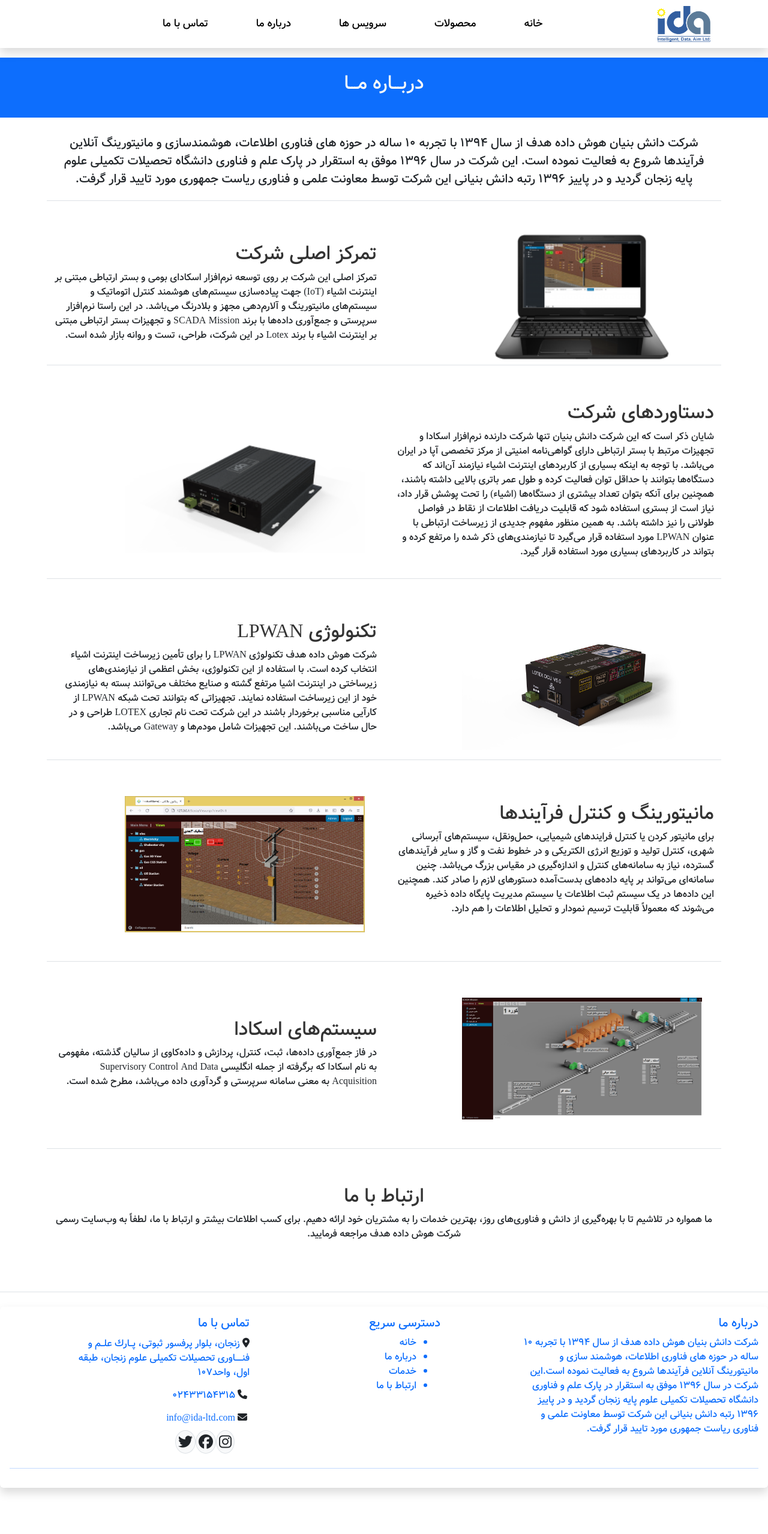
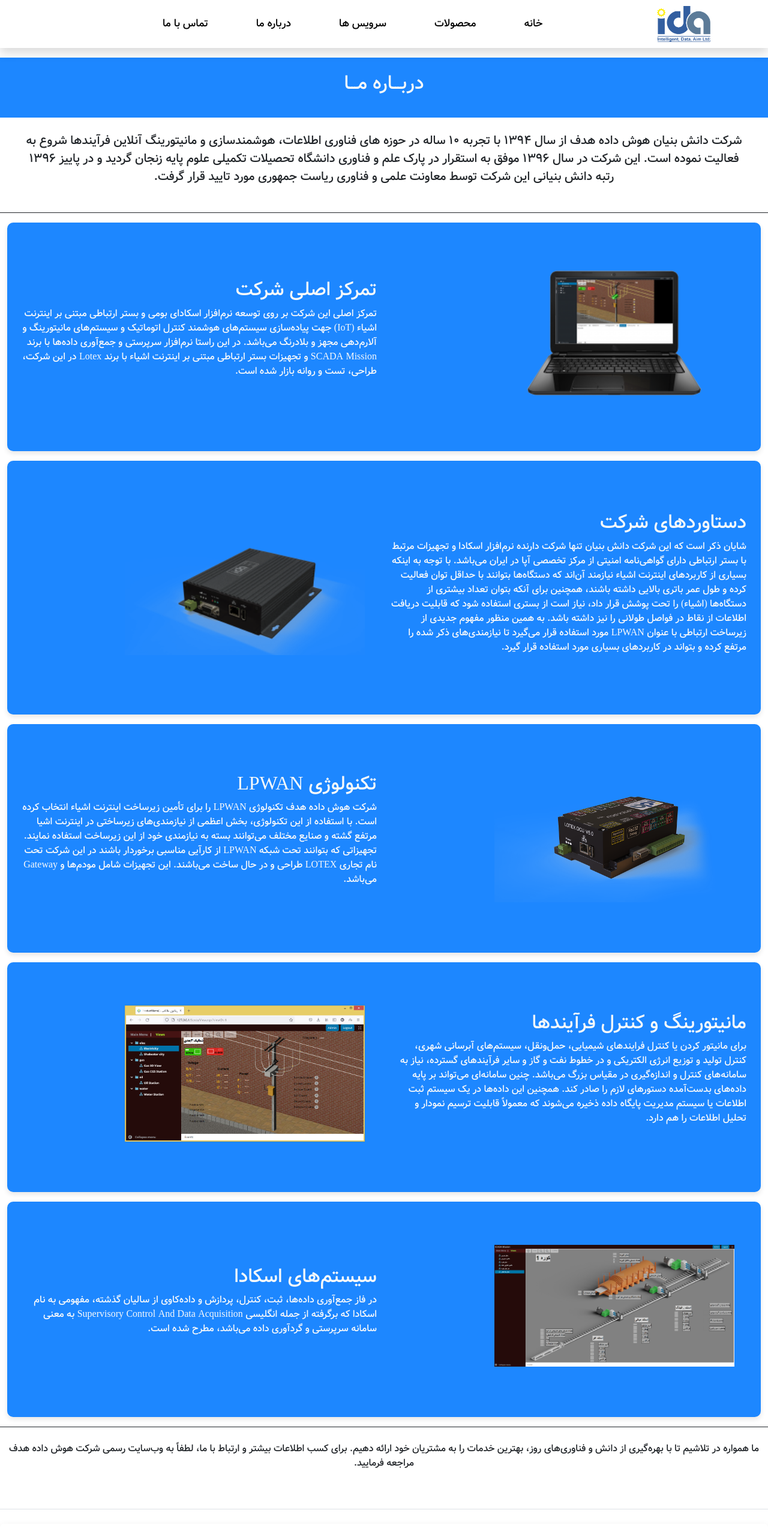
Before and after one commit to cactus1386/website-IDA, a React (Create React App) app in the folder frontend/: page /about in a window 1280 px wide. Shown: the top 2557 px of the page at 60% size. Before the commit the page ends 2504 px from the top, so only its background shows below. Built offline with nearby package versions, Linux system fonts and the light colour scheme.

Commit message:
ContactUs Improved

```diff
--- a/frontend/src/Components/About.js
+++ b/frontend/src/Components/About.js
@@ -1,6 +1,7 @@
 import React from 'react';
 import 'bootstrap/dist/css/bootstrap.min.css';
 import '../CSS/About.css';
+import '../CSS/General.css';
 import img1 from '../Assets/IDA.png'; // تصویر جایگزین برای محصولات
 import img2 from '../Assets/SCADA-Web-UI.png';
 import img3 from '../Assets/hmi-steel-1.png';
@@ -13,79 +14,100 @@ import plc from '../Assets/plc.png';
 const AboutUs = () => {
     return (<>
         <div class="pt-3">
-            <div class="col-md-12 bg-primary fontv " style={{ height: '100px' }}>
+            <div class="col-md-12 bg-blue fontv " style={{ height: '100px' }}>
                 <div class="d-flex justify-content-center pt-4">
                     <h2 class="text-light fontv">دربـــاره مـــا</h2>
                 </div>
             </div>
         </div>
-        <div className="container " dir="rtl">
+        <div className="container-xxl " dir="rtl">
             <div className="row">
-                <div className="col text-center border-bottom">
-            <p className="lead fontv pt-2">
+                <div className="col text-center border-bottom border-dark">
+            <p className="lead fontv p-4">
                         شرکت دانش بنیان هوش داده هدف از سال 1394 با تجربه 10 ساله در حوزه های فناوری اطلاعات، هوشمندسازی و مانیتورینگ آنلاین فرآیندها شروع به فعالیت نموده است. این شرکت در سال 1396 موفق به استقرار در پارک علم و فناوری دانشگاه تحصیلات تکمیلی علوم پایه زنجان گردید و در پاییز 1396 رتبه دانش بنیانی این شرکت توسط معاونت علمی و فناوری ریاست جمهوری مورد تایید قرار گرفت.
                     </p>
                 </div>
             </div>
-            <div className="row mt-5 align-items-center section border-bottom pb-   ">
+            <div class="mt-3">
+                <div class=" card bg-blue ">
+                    <div className="row mt-5 align-items-center section p-4  ">
                         <div className="col-md-6">
                             <img src={applic} alt="Focus" className="img-fluid" />
                         </div>
-                <div className="col-md-6 text-md-left">
-                    <h2 className="fontv">تمرکز اصلی شرکت</h2>
-                    <p className="fontv">
+                        <div className="col-md-6 text-md-">
+                            <h2 className="fontv text-light">تمرکز اصلی شرکت</h2>
+                            <p className="fontv text-light">
                                 تمرکز اصلی این شرکت بر روی توسعه نرم‌افزار اسکادای بومی و بستر ارتباطی مبتنی بر اینترنت اشیاء (IoT) جهت پیاده‌سازی سیستم‌های هوشمند کنترل اتوماتیک و سیستم‌های مانیتورینگ و آلارم‌دهی مجهز و بلادرنگ می‌باشد. در این راستا نرم‌افزار سرپرستی و جمع‌آوری داده‌ها با برند SCADA Mission و تجهیزات بستر ارتباطی مبتنی بر اینترنت اشیاء با برند Lotex در این شرکت، طراحی، تست و روانه بازار شده است.
                             </p>
                         </div>
                     </div>
-            <div className="row  align-items-center section border-bottom pb-3">
+                </div>
+                </div>
+            <div class="mt-3">
+                <div class=" card bg-blue">
+                    <div className="row  align-items-center section p-4">
                         <div className="col-md-6 order-md-2">
                             <img src={internet} alt="Achievements" className="img-fluid" />
                         </div>
-                <div className="col-md-6 text-md-right ">
-                    <h2 className="fontv">دستاوردهای شرکت</h2>
+                        <div className="col-md-6 text-md-right text-light">
+                            <h2 className="fontv text-light">دستاوردهای شرکت</h2>
                             <p className="fontv">
                                 شایان ذکر است که این شرکت دانش بنیان تنها شرکت دارنده نرم‌افزار اسکادا و تجهیزات مرتبط با بستر ارتباطی دارای گواهی‌نامه امنیتی از مرکز تخصصی آپا در ایران می‌باشد. با توجه به اینکه بسیاری از کاربردهای اینترنت اشیاء نیازمند آن‌اند که دستگاه‌ها بتوانند با حداقل توان فعالیت کرده و طول عمر باتری بالایی داشته باشند، همچنین برای آنکه بتوان تعداد بیشتری از دستگاه‌ها (اشیاء) را تحت پوشش قرار داد، نیاز است از بستری استفاده شود که قابلیت دریافت اطلاعات از نقاط در فواصل طولانی را نیز داشته باشد. به همین منظور مفهوم جدیدی از زیرساخت ارتباطی با عنوان LPWAN مورد استفاده قرار می‌گیرد تا نیازمندی‌های ذکر شده را مرتفع کرده و بتواند در کاربردهای بسیاری مورد استفاده قرار گیرد.
                             </p>
                         </div>
                     </div>
-            <div className="row mt-5 align-items-center section border-bottom pb-3">
+                </div>
+            </div>
+            <div class="mt-3">
+                <div class=" card bg-blue">
+                    <div className="row mt-5 align-items-center section p-4">
                         <div className="col-md-6">
                             <img src={plc} alt="LPWAN" className="img-fluid" />
                         </div>
                         <div className="col-md-6 text-md-left">
-                    <h2 className="fontv">تکنولوژی LPWAN</h2>
-                    <p className="fontv">
+                            <h2 className="fontv text-light">تکنولوژی LPWAN</h2>
+                            <p className="fontv text-light">
                                 شرکت هوش داده هدف تکنولوژی LPWAN را برای تأمین زیرساخت اینترنت اشیاء انتخاب کرده است. با استفاده از این تکنولوژی، بخش اعظمی از نیازمندی‌های زیرساختی در اینترنت اشیا مرتفع گشته و صنایع مختلف می‌توانند بسته به نیازمندی خود از این زیرساخت استفاده نمایند. تجهیزاتی که بتوانند تحت شبکه LPWAN از کارآیی مناسبی برخوردار باشند در این شرکت تحت نام تجاری LOTEX طراحی و در حال ساخت می‌باشند. این تجهیزات شامل مودم‌ها و Gateway می‌باشد.
                             </p>
                         </div>
                     </div>
-            <div className="row mt-5 align-items-center section border-bottom pb-5">
+                </div>
+            </div>
+            <div class="mt-3">
+                <div class=" card bg-blue">
+                    <div className="row mt-5 align-items-center section p-4">
                         <div className="col-md-6 order-md-2">
                             <img src={img2} alt="Monitoring and Control" className="img-fluid" />
                         </div>
                         <div className="col-md-6 text-md-right">
-                    <h2 className="fontv">مانیتورینگ و کنترل فرآیندها</h2>
-                    <p className="fontv">
+                            <h2 className="fontv text-light">مانیتورینگ و کنترل فرآیندها</h2>
+                            <p className="fontv text-light">
                                 برای مانیتور کردن یا کنترل فرایندهای شیمیایی، حمل‌ونقل، سیستم‌های آبرسانی شهری، کنترل تولید و توزیع انرژی الکتریکی و در خطوط نفت و گاز و سایر فرآیندهای گسترده، نیاز به سامانه‌های کنترل و اندازه‌گیری در مقیاس بزرگ می‌باشد. چنین سامانه‌ای می‌تواند بر پایه داده‌های بدست‌آمده دستورهای لازم را صادر کند. همچنین این داده‌ها در یک سیستم ثبت اطلاعات یا سیستم مدیریت پایگاه داده ذخیره می‌شوند که معمولاً قابلیت ترسیم نمودار و تحلیل اطلاعات را هم دارد.
                             </p>
                         </div>
                     </div>
-            <div className="row mt-5 align-items-center section border-bottom pb-5">
+                </div>
+            </div>
+            <div class="mt-3">
+                <div class=" card bg-blue">
+                    <div className="row mt-5 align-items-center section p-4">
                         <div className="col-md-6">
                             <img src={img3} alt="SCADA Systems" className="img-fluid" />
                         </div>
                         <div className="col-md-6 text-md-left">
-                    <h2 className="fontv">سیستم‌های اسکادا</h2>
-                    <p className="fontv">
+                            <h2 className="fontv text-light">سیستم‌های اسکادا</h2>
+                            <p className="fontv text-light">
                                 در فاز جمع‌آوری داده‌ها، ثبت، کنترل، پردازش و داده‌کاوی از سالیان گذشته، مفهومی به نام اسکادا که برگرفته از جمله انگلیسی Supervisory Control And Data Acquisition به معنی سامانه سرپرستی و گردآوری داده می‌باشد، مطرح شده است.
                             </p>
                         </div>
                     </div>
-            <div className="row mt-5">
-                <div className="col text-center">
-                    <h2 className="fontv">ارتباط با ما</h2>
+                </div>
+            </div>
+            <div className="row mt-3">
+                <div className="col text-center border-top border-dark">
+                    <div class="mt-4">
                         <p className="fontv">ما همواره در تلاشیم تا با بهره‌گیری از دانش و فناوری‌های روز، بهترین خدمات را به مشتریان خود ارائه دهیم. برای کسب اطلاعات بیشتر و ارتباط با ما، لطفاً به وب‌سایت رسمی شرکت هوش داده هدف مراجعه فرمایید.</p>
+                    </div>
                 </div>
             </div>
         </div>
--- a/frontend/src/Components/ContactUs.js
+++ b/frontend/src/Components/ContactUs.js
@@ -1,8 +1,10 @@
 import React from 'react';
 import 'bootstrap/dist/css/bootstrap.min.css';
+import '../CSS/General.css';
+
 function ContactUs() {
   return (<> <div class="pt-3">
-            <div class="col-md-12 bg-primary fontv" style={{ height: '100px' }}>
+            <div class="col-md-12 bg-blue fontv" style={{ height: '100px' }}>
                 <div class="d-flex justify-content-center pt-4">
                     <h2 class="text-light fontv">تمـــاس بـــا مـــا</h2>
                 </div>
```
Lines whose indentation alone changed are shown as unchanged.
